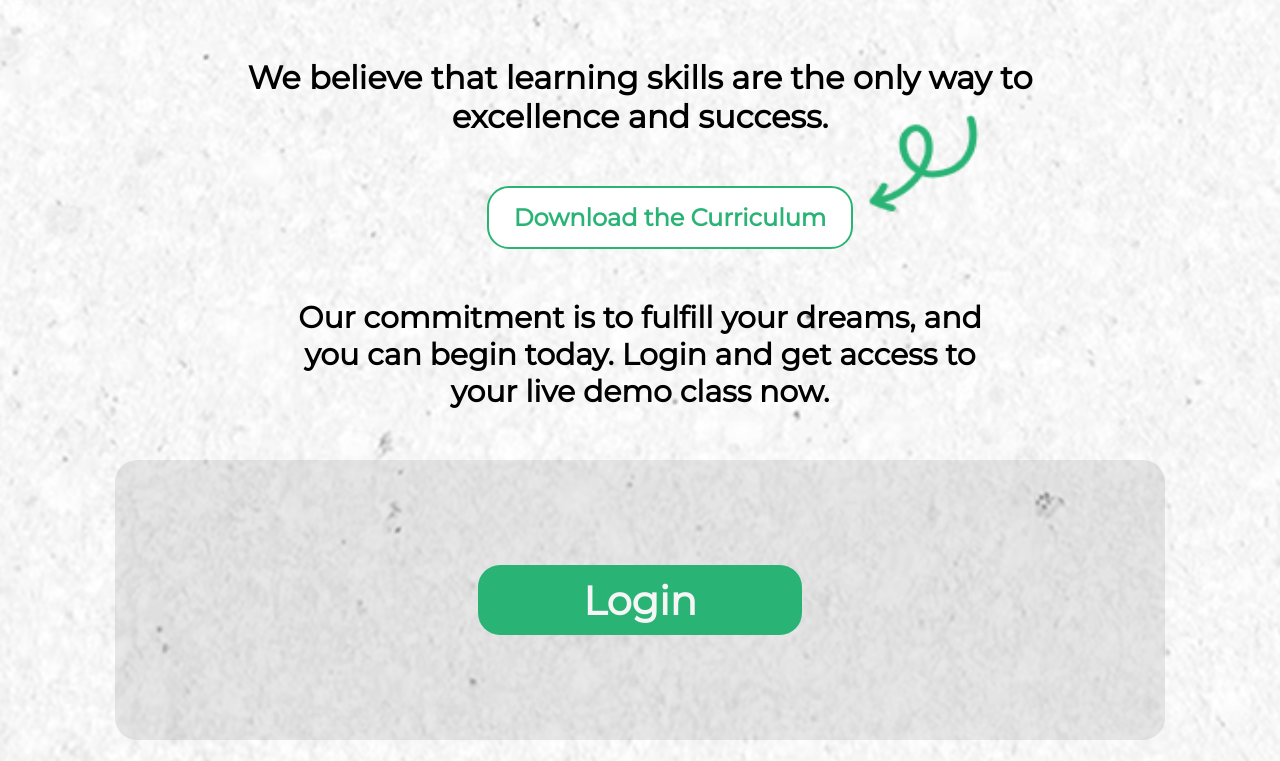
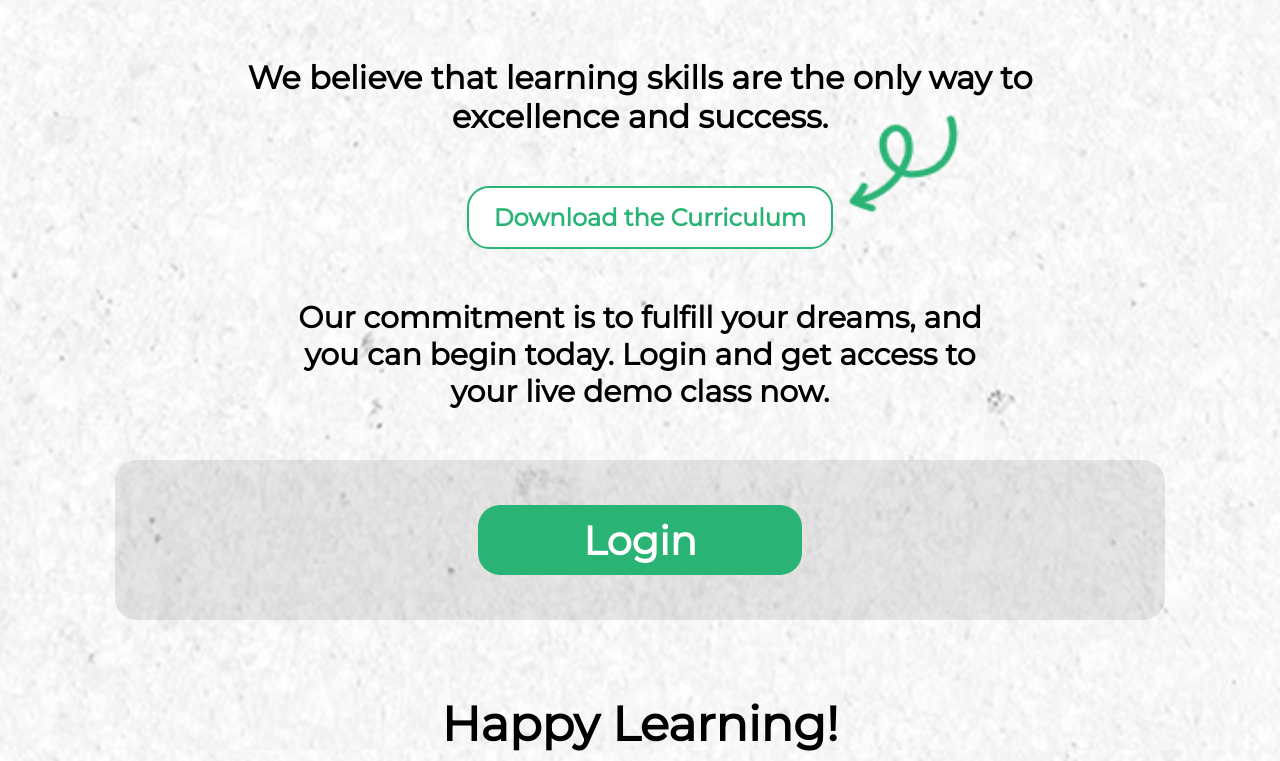
Before and after one commit to Ameya-Shinde/demo, a plain HTML site: page index.html in a window 1280 px wide. Shown: the part 1710-2471 px from the top of the page. Drawn offline with Linux system fonts and the light colour scheme.

Commit message:
img changes

```diff
--- a/style.css
+++ b/style.css
@@ -57,7 +57,7 @@
 
 .headerImg{
     margin-top: 20px;
-
+    height: max-content;
 }
 
 .headerImg img{
@@ -199,7 +199,7 @@
 .download .imgContainer{
     width: 140px;
     height: 100px;
-    margin-right: -200px;
+    margin-right: -160px;
     margin-top: -90px;
 }
 
@@ -241,7 +241,7 @@
 
 .login{
     width: 100%;
-    height: 35vh;
+    height: 20vh;
     display: flex;
     justify-content: center;
     align-items: center;
@@ -254,7 +254,7 @@
 }
 
 .login button{
-    color: whitesmoke;
+    color: white;
     font-size: 2.5rem;
     font-weight: 600;
     padding: 1% 10%;
```
